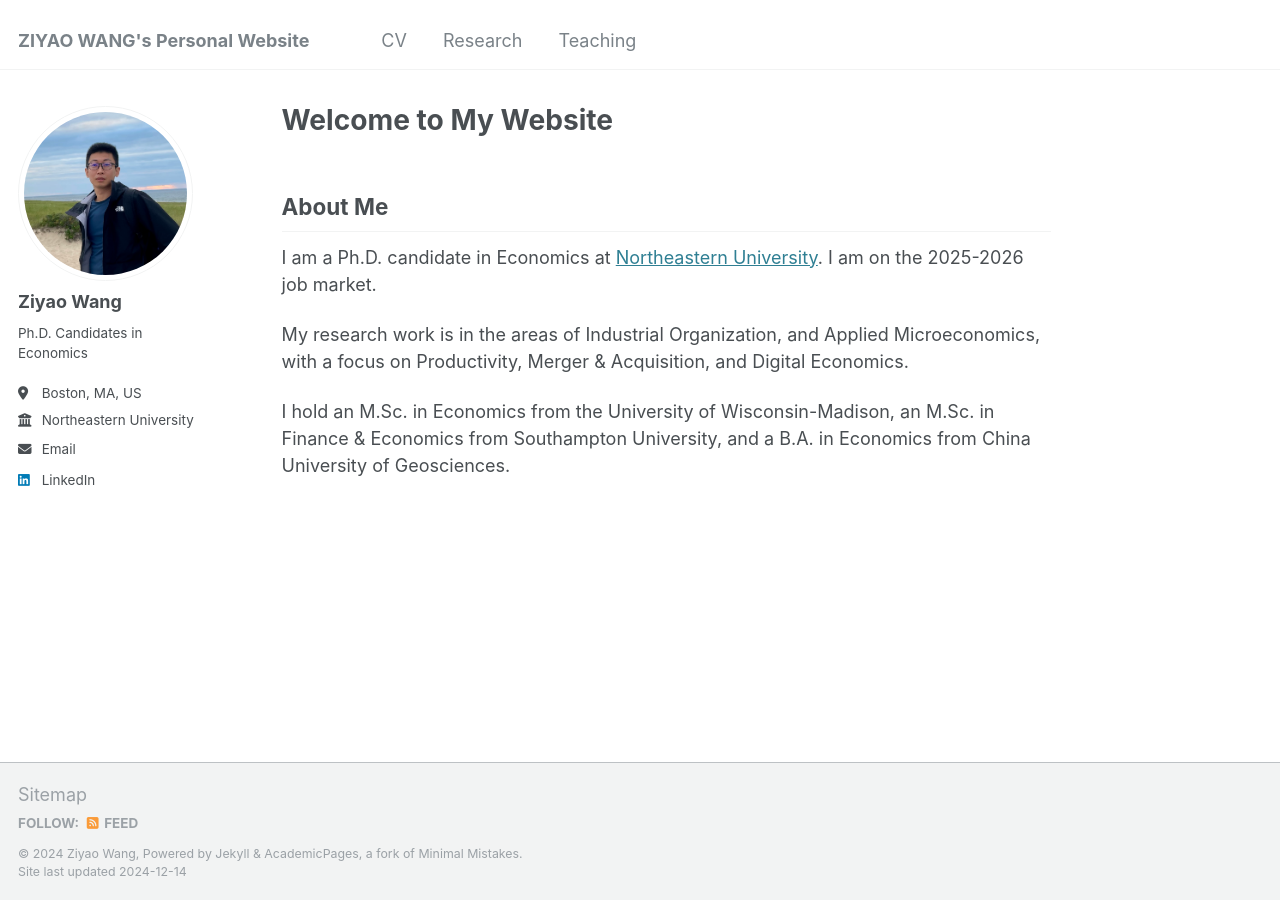
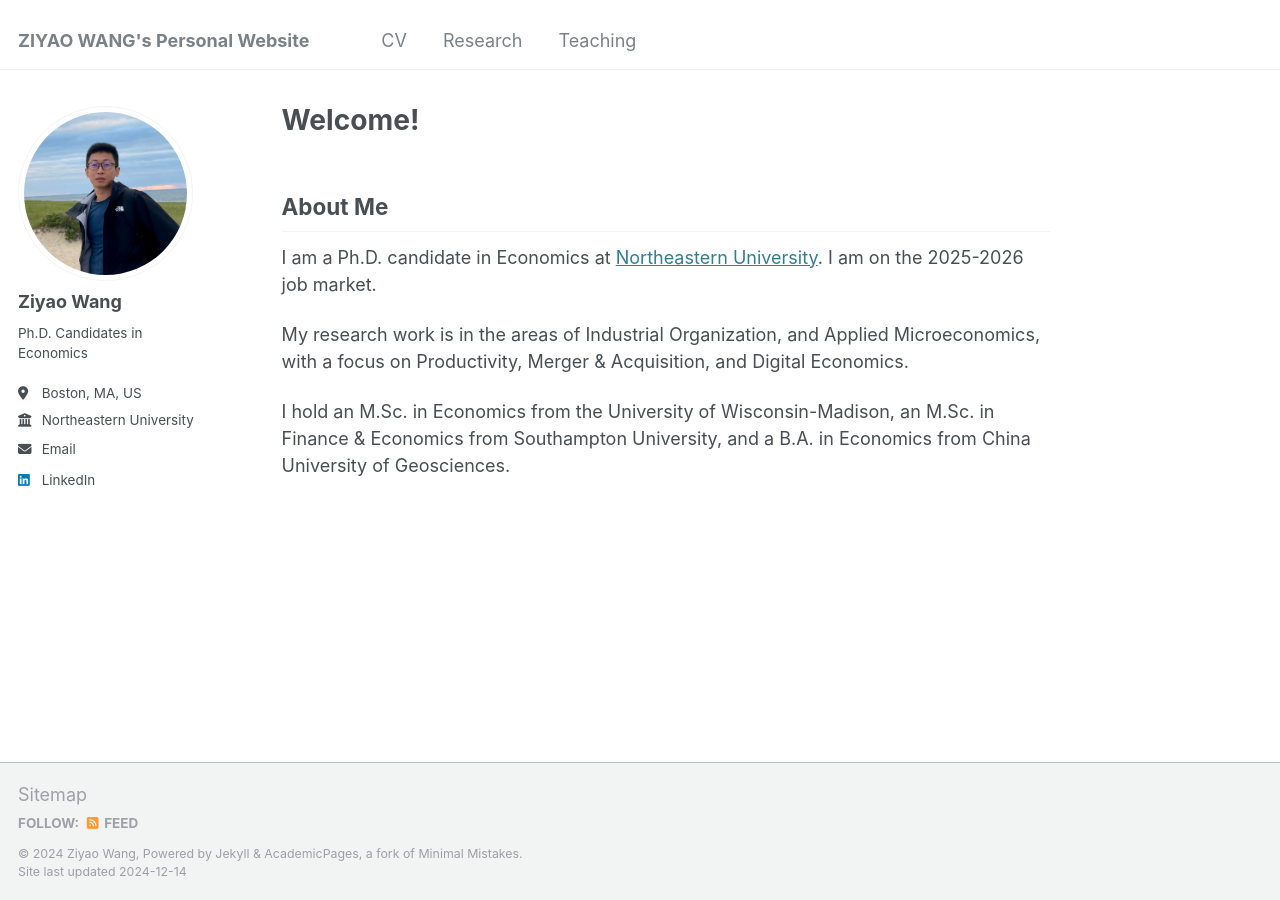
Before and after one commit to ziyaowangecon/ziyaowangecon.github.io, a Jekyll site: the page built from _pages/about.md, in a window 1280 px wide. Built offline with Jekyll 4.4.1, drawn with Linux system fonts in a browser that asks for light colours.

Commit message:
Update about.md

```diff
--- a/_pages/about.md
+++ b/_pages/about.md
@@ -1,6 +1,6 @@
 ---
 permalink: /
-title: "Welcome to My Website"
+title: "Welcome!"
 author_profile: true
 redirect_from:
   - /about/
```
